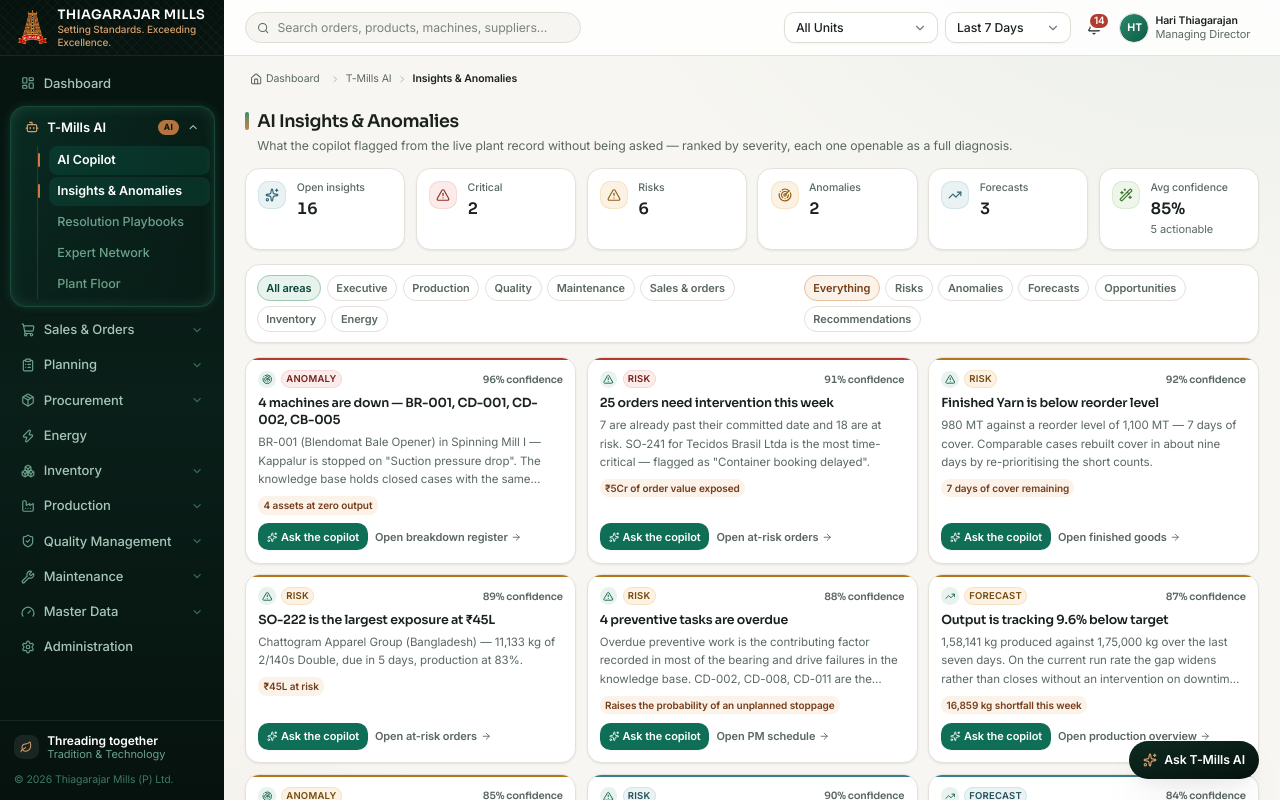
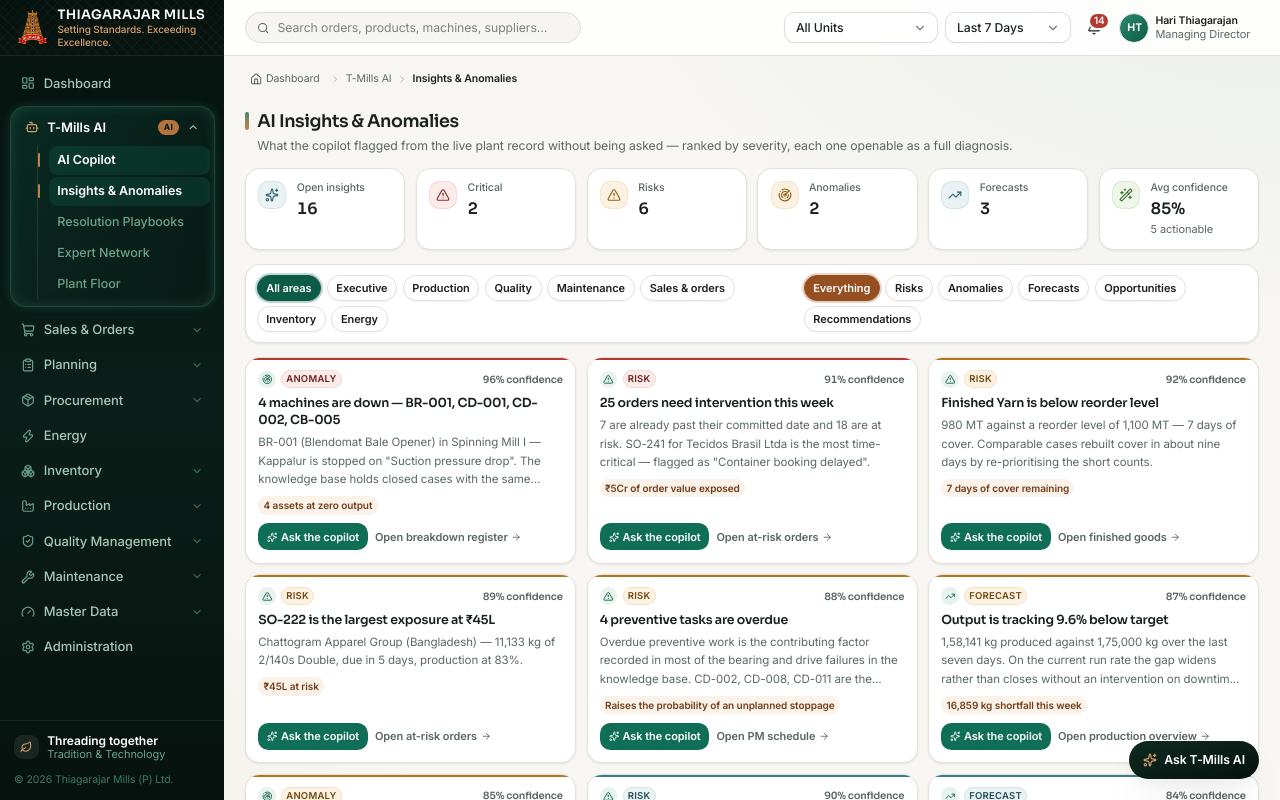
Before and after one commit to balajikarthik2004/Tmill, a React (Vite) app: page /ai/insights in a window 1280 px wide. Built offline with nearby package versions, Linux system fonts and the light colour scheme.

Commit message:
final commit

```diff
--- /dev/null
+++ b/src/components/common/FilterChip.tsx
@@ -0,0 +1,66 @@
+import * as React from 'react'
+
+import { cn } from '@/lib/utils'
+
+/**
+ * The one filter control used across the app. Selected chips are a solid fill
+ * with a halo so the current filter is readable at a glance from across a desk;
+ * unselected chips keep full-strength text (not muted) so the options a planner
+ * can switch to stay legible too.
+ */
+type ChipTone = 'brand' | 'copper'
+type ChipSize = 'sm' | 'md'
+
+/** Written out in full so Tailwind keeps these classes — never interpolated. */
+const activeByTone: Record<ChipTone, string> = {
+  brand: 'border-brand-600 bg-brand-600 text-white shadow-sm ring-2 ring-brand-500/25',
+  copper: 'border-copper-600 bg-copper-600 text-white shadow-sm ring-2 ring-copper-500/25',
+}
+
+const idleByTone: Record<ChipTone, string> = {
+  brand:
+    'border-border bg-card text-foreground shadow-xs hover:border-brand-300 hover:bg-brand-50 hover:text-brand-800',
+  copper:
+    'border-border bg-card text-foreground shadow-xs hover:border-copper-300 hover:bg-copper-50 hover:text-copper-800',
+}
+
+const sizeClasses: Record<ChipSize, string> = {
+  sm: 'px-2.5 py-1 text-[11px]',
+  md: 'px-3.5 py-1.5 text-xs',
+}
+
+export interface FilterChipProps extends Omit<React.ButtonHTMLAttributes<HTMLButtonElement>, 'type'> {
+  active: boolean
+  tone?: ChipTone
+  size?: ChipSize
+}
+
+export function FilterChip({
+  active,
+  tone = 'brand',
+  size = 'sm',
+  className,
+  ...props
+}: FilterChipProps) {
+  return (
+    <button
+      type="button"
+      aria-pressed={active}
+      className={cn(
+        'rounded-full border font-semibold transition-all focus-visible:outline-none focus-visible:ring-2 focus-visible:ring-ring/50',
+        sizeClasses[size],
+        active ? activeByTone[tone] : idleByTone[tone],
+        className,
+      )}
+      {...props}
+    />
+  )
+}
+
+/** Keeps the spacing of a chip row identical wherever filters appear. */
+export function FilterChipGroup({
+  className,
+  ...props
+}: React.HTMLAttributes<HTMLDivElement>) {
+  return <div className={cn('flex flex-wrap items-center gap-1.5', className)} {...props} />
+}
--- a/src/pages/ai/AiInsights.tsx
+++ b/src/pages/ai/AiInsights.tsx
@@ -6,9 +6,9 @@
 import { getAllAiInsights } from '@/services'
 import { PageHeader } from '@/components/common/PageHeader'
 import { StatCard, StatGrid } from '@/components/common/StatCard'
+import { FilterChip, FilterChipGroup } from '@/components/common/FilterChip'
 import { AiInsightCard } from '@/components/ai/AiInsightStrip'
 import { Skeleton } from '@/components/ui/skeleton'
-import { cn } from '@/lib/utils'
 
 const SCOPES: Array<{ value: AiScope | 'all'; label: string }> = [
   { value: 'all', label: 'All areas' },
@@ -90,40 +90,29 @@
       )}
 
       <div className="flex flex-col gap-2 rounded-xl border border-border bg-card p-3 shadow-sm sm:flex-row sm:items-center">
-        <div className="flex flex-wrap gap-1.5">
+        <FilterChipGroup>
           {SCOPES.map((option) => (
-            <button
+            <FilterChip
               key={option.value}
-              type="button"
+              active={scope === option.value}
               onClick={() => setScope(option.value)}
-              className={cn(
-                'rounded-full border px-2.5 py-1 text-[11px] font-semibold transition-colors',
-                scope === option.value
-                  ? 'border-brand-200 bg-brand-50 text-brand-700'
-                  : 'border-border bg-card text-muted-foreground hover:bg-accent',
-              )}
             >
               {option.label}
-            </button>
+            </FilterChip>
           ))}
-        </div>
-        <div className="flex flex-wrap gap-1.5 sm:ml-auto">
+        </FilterChipGroup>
+        <FilterChipGroup className="sm:ml-auto">
           {KINDS.map((option) => (
-            <button
+            <FilterChip
               key={option.value}
-              type="button"
+              tone="copper"
+              active={kind === option.value}
               onClick={() => setKind(option.value)}
-              className={cn(
-                'rounded-full border px-2.5 py-1 text-[11px] font-semibold transition-colors',
-                kind === option.value
-                  ? 'border-copper-200 bg-copper-50 text-copper-700'
-                  : 'border-border bg-card text-muted-foreground hover:bg-accent',
-              )}
             >
               {option.label}
-            </button>
+            </FilterChip>
           ))}
-        </div>
+        </FilterChipGroup>
       </div>
 
       {isLoading ? (
--- a/src/pages/ai/ExpertNetwork.tsx
+++ b/src/pages/ai/ExpertNetwork.tsx
@@ -8,6 +8,7 @@
 import { useAiStore } from '@/store/aiStore'
 import { PageHeader } from '@/components/common/PageHeader'
 import { StatCard, StatGrid } from '@/components/common/StatCard'
+import { FilterChip, FilterChipGroup } from '@/components/common/FilterChip'
 import { Badge } from '@/components/ui/badge'
 import { Input } from '@/components/ui/input'
 import { Progress } from '@/components/ui/progress'
@@ -124,23 +125,17 @@
             className="pl-9"
           />
         </div>
-        <div className="flex flex-wrap gap-1.5 lg:ml-auto">
+        <FilterChipGroup className="lg:ml-auto">
           {DEPARTMENTS.map((option) => (
-            <button
+            <FilterChip
               key={option}
-              type="button"
+              active={department === option}
               onClick={() => setDepartment(option)}
-              className={cn(
-                'rounded-full border px-2.5 py-1 text-[11px] font-semibold transition-colors',
-                department === option
-                  ? 'border-brand-200 bg-brand-50 text-brand-700'
-                  : 'border-border bg-card text-muted-foreground hover:bg-accent',
-              )}
             >
               {option === 'all' ? 'All departments' : option}
-            </button>
+            </FilterChip>
           ))}
-        </div>
+        </FilterChipGroup>
       </div>
 
       {isLoading ? (
--- a/src/pages/ai/Playbooks.tsx
+++ b/src/pages/ai/Playbooks.tsx
@@ -19,6 +19,7 @@
 import { useAiStore } from '@/store/aiStore'
 import { PageHeader } from '@/components/common/PageHeader'
 import { StatCard, StatGrid } from '@/components/common/StatCard'
+import { FilterChip, FilterChipGroup } from '@/components/common/FilterChip'
 import { Badge } from '@/components/ui/badge'
 import { Input } from '@/components/ui/input'
 import { Skeleton } from '@/components/ui/skeleton'
@@ -129,23 +130,17 @@
             className="pl-9"
           />
         </div>
-        <div className="flex flex-wrap gap-1.5 lg:ml-auto">
+        <FilterChipGroup className="lg:ml-auto">
           {topics.map((option) => (
-            <button
+            <FilterChip
               key={option}
-              type="button"
+              active={topic === option}
               onClick={() => setTopic(option)}
-              className={cn(
-                'rounded-full border px-2.5 py-1 text-[11px] font-semibold transition-colors',
-                topic === option
-                  ? 'border-brand-200 bg-brand-50 text-brand-700'
-                  : 'border-border bg-card text-muted-foreground hover:bg-accent',
-              )}
             >
               {option === 'all' ? 'All categories' : TOPIC_LABELS[option]}
-            </button>
+            </FilterChip>
           ))}
-        </div>
+        </FilterChipGroup>
       </div>
 
       {isLoading ? (
--- a/src/pages/master/Products.tsx
+++ b/src/pages/master/Products.tsx
@@ -5,10 +5,10 @@
 import { getCompany, getProducts } from '@/services'
 import { PageHeader } from '@/components/common/PageHeader'
 import { StatCard, StatGrid } from '@/components/common/StatCard'
+import { FilterChip, FilterChipGroup } from '@/components/common/FilterChip'
 import { Card, CardContent, CardHeader, CardTitle } from '@/components/ui/card'
 import { Badge, type BadgeProps } from '@/components/ui/badge'
 import { Skeleton } from '@/components/ui/skeleton'
-import { Tabs, TabsList, TabsTrigger } from '@/components/ui/tabs'
 import { formatNumber } from '@/lib/format'
 import type { Product, ProductType, YarnApplication } from '@/types'
 
@@ -105,16 +105,16 @@
         title="Products"
         description="The yarn catalogue, grouped by the product ranges published by Thiagarajar Mills."
         actions={
-          <Tabs value={tab} onValueChange={setTab}>
-            <TabsList className="flex-wrap">
-              <TabsTrigger value={ALL}>All</TabsTrigger>
-              {typeOrder.map((t) => (
-                <TabsTrigger key={t} value={t}>
-                  {t}
-                </TabsTrigger>
-              ))}
-            </TabsList>
-          </Tabs>
+          <FilterChipGroup>
+            <FilterChip size="md" active={tab === ALL} onClick={() => setTab(ALL)}>
+              All
+            </FilterChip>
+            {typeOrder.map((t) => (
+              <FilterChip key={t} size="md" active={tab === t} onClick={() => setTab(t)}>
+                {t}
+              </FilterChip>
+            ))}
+          </FilterChipGroup>
         }
       />
 
--- a/src/pages/sales/SalesOrders.tsx
+++ b/src/pages/sales/SalesOrders.tsx
@@ -11,6 +11,7 @@
 import { RiskBadge } from '@/components/tables/RiskBadge'
 import type { RiskLevel, SalesOrder } from '@/types'
 import { PageHeader } from '@/components/common/PageHeader'
+import { FilterChip, FilterChipGroup } from '@/components/common/FilterChip'
 
 function ProgressCell({ value }: { value: number }) {
   return (
@@ -64,33 +65,25 @@
       />
 
 
-      <div className="flex flex-wrap items-center gap-2">
-        <button
-          type="button"
+      <FilterChipGroup className="gap-2">
+        <FilterChip
+          size="md"
+          active={!riskParam}
           onClick={() => setSearchParams(new URLSearchParams())}
-          className={`rounded-full px-3 py-1.5 text-xs font-semibold transition-colors ${
-            !riskParam
-              ? 'bg-brand-600 text-white shadow-sm'
-              : 'bg-card text-muted-foreground border border-border hover:border-brand-200 hover:bg-accent hover:text-foreground'
-          }`}
         >
           All Orders
-        </button>
+        </FilterChip>
         {Object.entries(riskFilterLabels).map(([key, label]) => (
-          <button
+          <FilterChip
             key={key}
-            type="button"
+            size="md"
+            active={riskParam === key}
             onClick={() => setSearchParams(new URLSearchParams({ risk: key }))}
-            className={`rounded-full px-3 py-1.5 text-xs font-semibold transition-colors ${
-              riskParam === key
-                ? 'bg-brand-600 text-white shadow-sm'
-                : 'bg-white text-muted-foreground border border-border hover:bg-brand-50 hover:text-brand-900'
-            }`}
           >
             {label}
-          </button>
+          </FilterChip>
         ))}
-      </div>
+      </FilterChipGroup>
 
       <div className="grid grid-cols-2 gap-3 sm:grid-cols-4">
         <Card className="p-3.5">
```
Also changed, not shown: src/pages/planning/CapacityPlanning.tsx (+16 -12 lines), src/pages/planning/ProductionOrders.tsx (+11 -11 lines).
